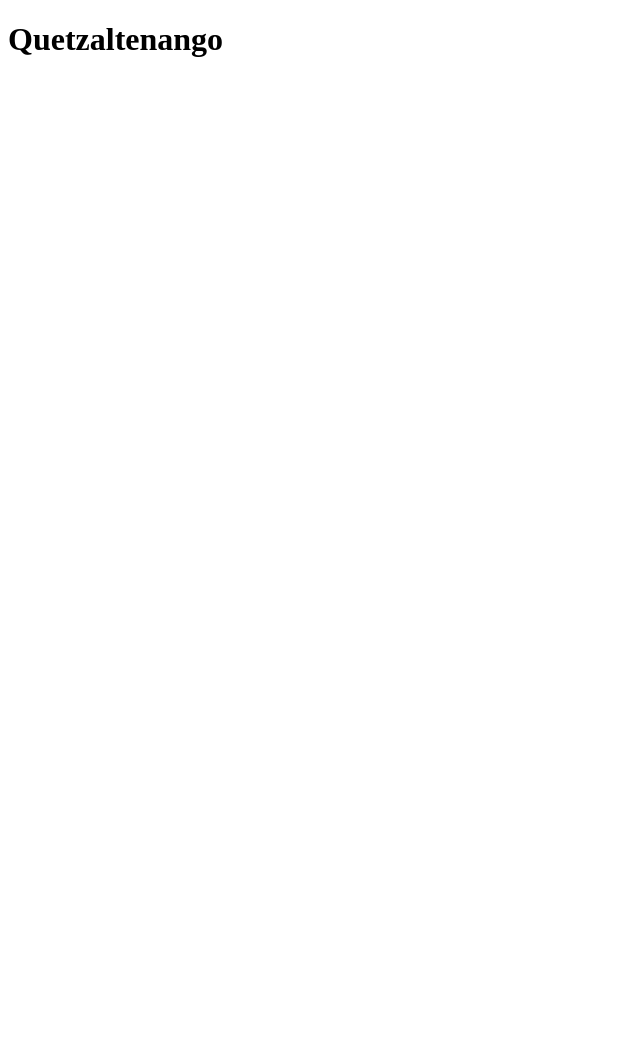
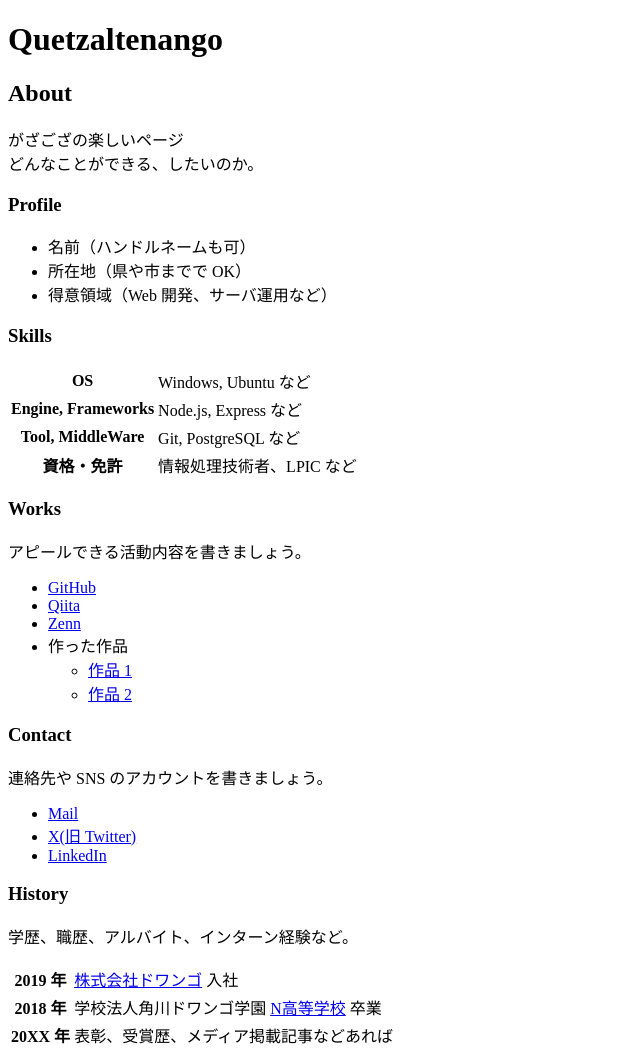
Before and after one commit to Quetzaltenango/Quetzaltenango.github.io, a plain HTML site: page index.html in a window 1280 px wide. Shown: the whole page, without its empty margins (0-640 px from the left). Before the commit the page ends 800 px from the top, so only its background shows below. Drawn offline with Linux system fonts and the light colour scheme.

Commit message:
Update index.html

```diff
--- a/index.html
+++ b/index.html
@@ -7,5 +7,79 @@
   </head>
   <body>
     <h1>Quetzaltenango</h1>
+
+    <h2>About</h2>
+    <p>
+      がざござの楽しいページ
+      <br>
+      どんなことができる、したいのか。
+    </p>
+
+    <h3>Profile</h3>
+    <ul>
+      <li>名前（ハンドルネームも可）</li>
+      <li>所在地（県や市までで OK）</li>
+      <li>得意領域（Web 開発、サーバ運用など）</li>
+    </ul>
+
+    <h3>Skills</h3>
+    <table>
+      <tr>
+        <th>OS</th>
+        <td>Windows, Ubuntu など</td>
+      </tr>
+      <tr>
+        <th>Engine, Frameworks</th>
+        <td>Node.js, Express など</td>
+      </tr>
+      <tr>
+        <th>Tool, MiddleWare</th>
+        <td>Git, PostgreSQL など</td>
+      </tr>
+      <tr>
+        <th>資格・免許</th>
+        <td>情報処理技術者、LPIC など</td>
+      </tr>
+    </table>
+
+    <h3>Works</h3>
+    <p>アピールできる活動内容を書きましょう。</p>
+    <ul>
+      <li><a href="https://github.com/">GitHub</a></li>
+      <li><a href="https://qiita.com/">Qiita</a></li>
+      <li><a href="https://zenn.dev/">Zenn</a></li>
+      <li>
+        作った作品
+        <ul>
+          <li><a href="http://google.com">作品 1</a></li>
+          <li><a href="https://perplexiy.com">作品 2</a></li>
+        </ul>
+      </li>
+    </ul>
+
+    <h3>Contact</h3>
+    <p>連絡先や SNS のアカウントを書きましょう。</p>
+    <ul>
+      <li><a href="mailto:name@example.com">Mail</a></li>
+      <li><a href="https://twitter.com/n_yobikou">X(旧 Twitter)</a></li>
+      <li><a href="https://www.linkedin.com/">LinkedIn</a></li>
+    </ul>
+
+    <h3>History</h3>
+    <p>学歴、職歴、アルバイト、インターン経験など。</p>
+    <table>
+      <tr>
+        <th>2019 年</th>
+        <td><a href="https://dwango.co.jp/">株式会社ドワンゴ</a> 入社</td>
+      </tr>
+      <tr>
+        <th>2018 年</th>
+        <td>学校法人角川ドワンゴ学園 <a href="https://nnn.ed.jp/">N高等学校</a> 卒業</td>
+      </tr>
+      <tr>
+        <th>20XX 年</th>
+        <td>表彰、受賞歴、メディア掲載記事などあれば</td>
+      </tr>
+    </table>
   </body>
 </html>
```
